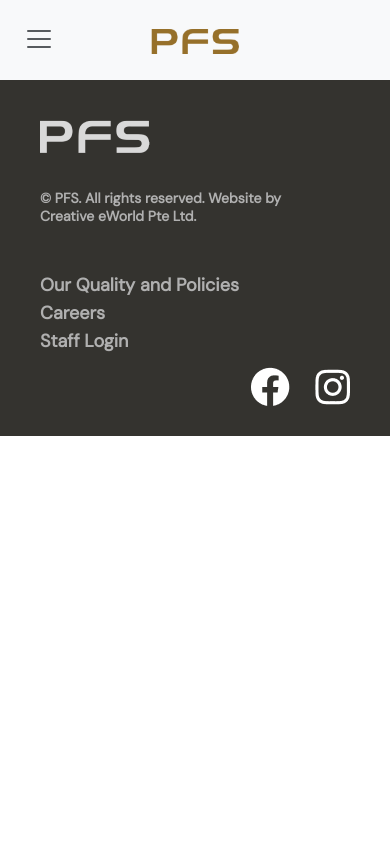
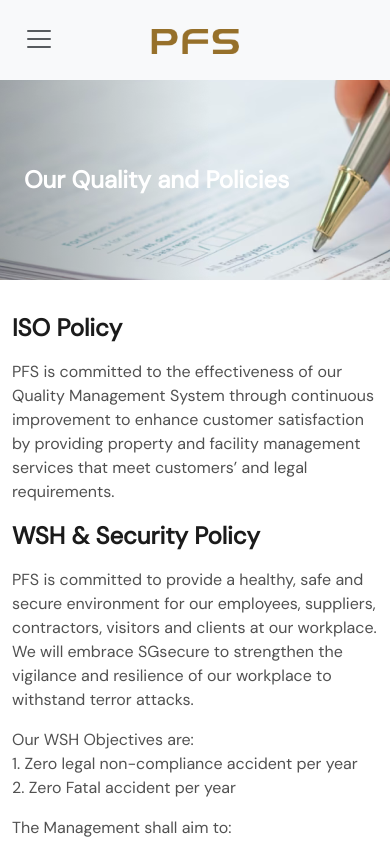
Before and after one commit to angelolapus/pfs, an Angular app: page /quality-and-policies in a window 390 px wide. Before the commit this address led to /. Shown: the top 843 px of the page. Built offline with nearby package versions, Linux system fonts and the light colour scheme.

Commit message:
added quality page

```diff
--- a/src/app/app-routing.module.ts
+++ b/src/app/app-routing.module.ts
@@ -4,13 +4,15 @@
 import { AboutComponent } from './pages/about/about.component';
 import { ContactComponent } from './pages/contact/contact.component';
 import { ServicesComponent } from './pages/services/services.component';
+import { QualityAndPoliciesComponent } from './pages/quality-and-policies/quality-and-policies.component';
 
 const routes: Routes = [
   {path:'',redirectTo: '/home', pathMatch: 'full'},
   {path:'home', component: HomeComponent},
   {path:'about-us', component: AboutComponent},
   {path:'services', component: ServicesComponent},
-  {path:'contact-us', component: ContactComponent}
+  {path:'contact-us', component: ContactComponent},
+  {path:'quality-and-policies', component: QualityAndPoliciesComponent},
 ];
 
 @NgModule({
--- a/src/app/app.module.ts
+++ b/src/app/app.module.ts
@@ -20,6 +20,7 @@
 import { ServicesCardComponent } from './pages/services/services-component/services-card/services-card.component';
 import { ServicesItemComponent } from './pages/services/services-component/services-item/services-item.component';
 import { ReactiveFormsModule } from '@angular/forms';
+import { QualityAndPoliciesComponent } from './pages/quality-and-policies/quality-and-policies.component';
 
 @NgModule({
   declarations: [
@@ -39,6 +40,7 @@
     PromoRichTextImgComponent,
     ServicesCardComponent,
     ServicesItemComponent,
+    QualityAndPoliciesComponent,
   ],
   imports: [
     BrowserModule,
--- a/src/app/components/footer/footer.component.html
+++ b/src/app/components/footer/footer.component.html
@@ -7,7 +7,7 @@
 
     <div class="nav-footer-container">
         <div class="footer-nav">
-            <a href="#">Our Quality and Policies</a><br>
+            <a routerLink="/quality-and-policies">Our Quality and Policies</a><br>
             <a href="#">Careers</a><br>
             <a href="#">Staff Login</a><br>
         </div>
--- /dev/null
+++ b/src/app/pages/quality-and-policies/quality-and-policies.component.html
@@ -0,0 +1,34 @@
+<div class="container quality">
+    <app-labeled-banner>
+         <img src="../../../assets/images/quality-and-policies.png">
+          <h1>Our Quality and Policies</h1>
+    </app-labeled-banner>
+
+    <div class="content-container">
+        <div class="content1-container">
+            <h4>ISO Policy</h4>
+            <p>PFS is committed to the effectiveness of our Quality Management System through continuous improvement to enhance customer satisfaction by providing property and facility management services that meet customers’ and legal requirements.</p>
+        </div>
+
+         <div class="content2-container">
+            <h4>WSH & Security Policy</h4>
+            <p>PFS is committed to provide a healthy, safe and secure environment for our employees, suppliers, contractors, visitors and clients at our workplace. We will embrace SGsecure to strengthen the vigilance and resilience of our workplace to withstand terror attacks.</p>
+            <p>Our WSH Objectives are:<br>
+            1. Zero legal non-compliance accident per year<br>
+            2. Zero Fatal accident per year</p>
+            <p>The Management shall aim to:<br>
+             &#8226; &nbsp;Establish WSH standards for our safety and health performance against the realistic objectives and targets in the prevention/reduction of incidents;<br>
+             &#8226; &nbsp;Eliminate and reduce risks through effective risk management;<br>
+             &#8226; &nbsp;Ensure control measures in place to eliminate and minimize terror threats to our workplace;<br>
+             &#8226; &nbsp;Comply with legislative and regulatory requirements such as Workplace Safety and Health Act;<br>
+             &#8226; &nbsp;Enforce company WSH requirements for the employees to adhere;<br>
+             &#8226; &nbsp;Provide employees with instructions, personal protective equipment and training for workplace safety and health practices;<br>
+             &#8226; &nbsp;Conduct safety and management reviews to continually improve the effectiveness of our workplace safety and health performance;<br>
+             &#8226; &nbsp;Ensure that externally supplied services for our operations comply with appropriate standards, relevant legislations and regulatory requirements</p><br>
+            <p>Everyone plays an important role to maintain workplace safety and health practices.</p>
+
+        </div>
+
+
+    </div>
+</div>
--- a/src/styles.scss
+++ b/src/styles.scss
@@ -527,6 +527,39 @@
             }
         }
     }
+    //quality
+    .quality {
+        .labeled-banner-container {
+            width: 100%;
+            height: 200px;
+            overflow: hidden;
+            position: relative;
+        }
+        .labeled-banner-container img {
+            transform: scale(1, 1) translate(-400px, 0px);
+        }
+        .labeled-banner-container h1 {
+            position: absolute;
+            top: 84px;
+            left: 24px;
+            color: #FFF;
+            /* H4 */
+            font-family: "DM Sans";
+            font-size: 24px;
+            font-style: normal;
+            font-weight: 700;
+            line-height: 32px;
+        }
+        .content-container {
+            padding: 32px 12px;
+            h4 {
+                margin-bottom: 16px;
+            }
+            p {
+                font-size: 16px;
+            }
+        }
+    }
 }
 
 
```
Also changed, not shown: src/app/pages/quality-and-policies/quality-and-policies.component.ts (added, +10 -0 lines), src/app/pages/quality-and-policies/quality-and-policies.component.scss (added), src/assets/images/quality-and-policies.png (added), 1 other file (tests, documents, lock files or other folders).
